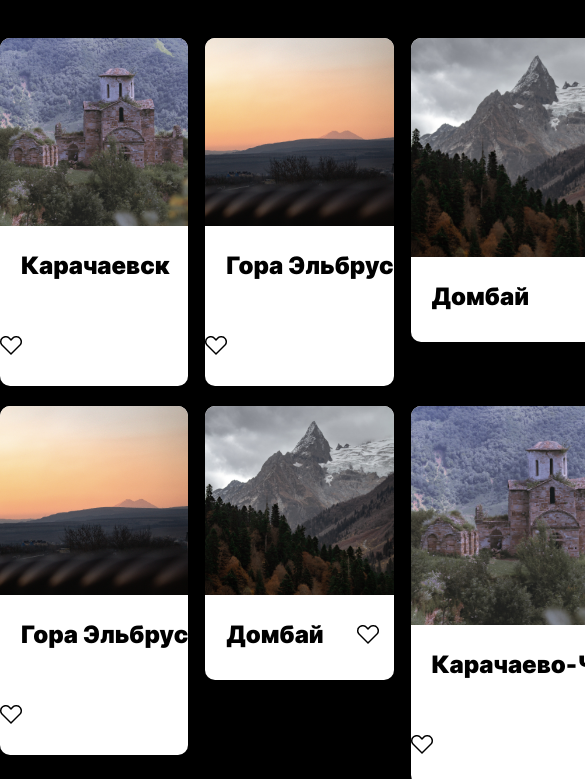
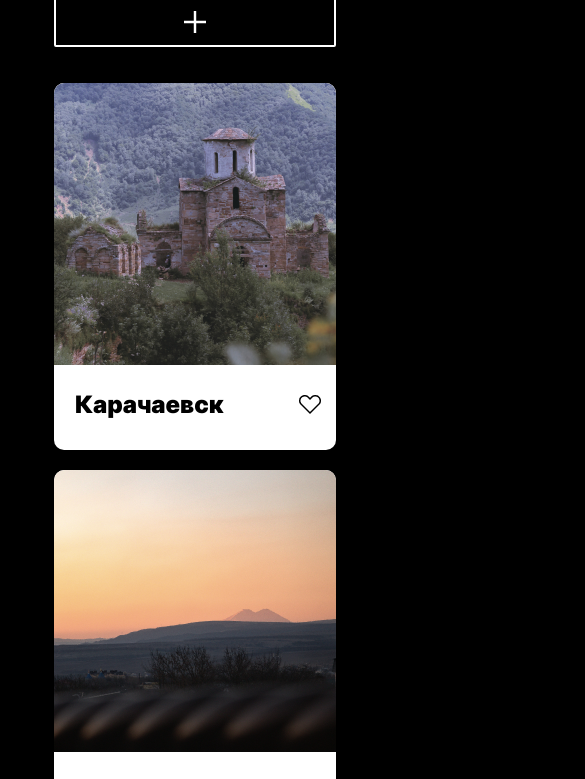
Before and after one commit to YaPopovAndrey/Mesto, a plain HTML site: page index.html in a window 390 px wide. Shown: the part 379-1158 px from the top of the page, 585 px wide, since content can reach past the window. Drawn offline with Linux system fonts and the light colour scheme.

Commit message:
test 320px edited

```diff
--- a/blocks/elements/elements.css
+++ b/blocks/elements/elements.css
@@ -9,9 +9,9 @@
     padding-top: 50px;
 }
 
-@media screen and (max-width: 320px) {
+@media screen and (max-width: 425px) {
     .elements {
-        grid-template-columns: repeat(1, 1fr);
+        grid-template-columns: 1fr;
         max-width: 320px;
         padding-top: 36px;
         justify-items: center;
--- a/blocks/footer/__copirate/footer__copirate.css
+++ b/blocks/footer/__copirate/footer__copirate.css
@@ -7,7 +7,7 @@
     color: #545454;
 }
 
-@media screen and (max-width: 320px) {
+@media screen and (max-width: 425px) {
     .footer__copirate {
         font-size: 14px;
         line-height: 17px;
--- a/blocks/footer/footer.css
+++ b/blocks/footer/footer.css
@@ -4,7 +4,7 @@
     max-width: 880px;
 }
 
-@media screen and (max-width: 320px) {
+@media screen and (max-width: 425px) {
     .footer {
         padding: 48px 19px 36px;
         max-width: 320px;
--- a/blocks/header/__logo/header__logo.css
+++ b/blocks/header/__logo/header__logo.css
@@ -4,7 +4,7 @@
     padding-bottom: 40px;
 }
 
-@media screen and (max-width: 320px) {
+@media screen and (max-width: 425px) {
     .header__logo {
         min-width: 104px;
         padding-bottom: 31px;
--- a/blocks/header/header.css
+++ b/blocks/header/header.css
@@ -5,7 +5,7 @@
     border-bottom: 1px solid #545454;
 }
 
-@media screen and (max-width: 320px) {
+@media screen and (max-width: 425px) {
     .header {
         max-width: 320px;
         padding-top: 28px;
--- a/blocks/profile/__add-button/profile__add-button.css
+++ b/blocks/profile/__add-button/profile__add-button.css
@@ -14,7 +14,7 @@
     opacity: 60%;
 }
 
-@media screen and (max-width: 320px) {
+@media screen and (max-width: 425px) {
     .profile__add-button {
         min-width: 282px;
     }
--- a/blocks/profile/__edit-button/profile__edit-button.css
+++ b/blocks/profile/__edit-button/profile__edit-button.css
@@ -13,7 +13,7 @@
     opacity: 60%;
 }
 
-@media screen and (max-width: 320px) {
+@media screen and (max-width: 425px) {
     .profile__edit-button {
         min-width: 18px;
         min-height: 18px;
--- a/blocks/profile/__info/profile__info.css
+++ b/blocks/profile/__info/profile__info.css
@@ -7,7 +7,7 @@
     max-width: 336px;
 }
 
-@media screen and (max-width: 320px) {
+@media screen and (max-width: 425px) {
     .profile__info {
         margin: 0;
     }
--- a/blocks/profile/__name/profile__name.css
+++ b/blocks/profile/__name/profile__name.css
@@ -7,7 +7,7 @@
     margin-right: 18px;
 }
 
-@media screen and (max-width: 320px) {
+@media screen and (max-width: 425px) {
     .profile__name {
         font-size: 27px;
         line-height: 33px;
--- a/blocks/profile/__profession/profile__profession.css
+++ b/blocks/profile/__profession/profile__profession.css
@@ -7,7 +7,7 @@
     padding-top: 16px;
 }
 
-@media screen and (max-width: 320px) {
+@media screen and (max-width: 425px) {
     .profile__profession {
         font-size: 14px;
         line-height: 17px;
--- a/blocks/profile/profile.css
+++ b/blocks/profile/profile.css
@@ -6,7 +6,7 @@
     padding-top: 40px;
 }
 
-@media screen and (max-width: 320px) {
+@media screen and (max-width: 425px) {
     .profile {
         flex-direction: column;
         justify-items: center;
```
Also changed, not shown: images/Header.svg (deleted), images/Header320.svg (deleted).
